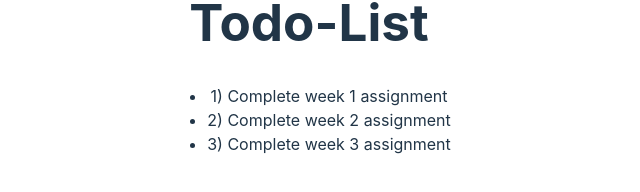
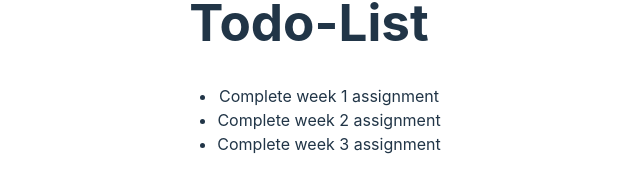
Before and after one commit to omk963/react-todo, a React (Vite) app: page / in a window 1280 px wide. Shown: the part 334-526 px from the top of the page, without its empty margins (331-971 px from the left). Built offline with nearby package versions, Linux system fonts and the light colour scheme.

Commit message:
fixed key error

```diff
--- a/src/App.jsx
+++ b/src/App.jsx
@@ -1,6 +1,3 @@
-import { useState } from 'react'
-import reactLogo from './assets/react.svg'
-import viteLogo from '/vite.svg'
 import './App.css'
 
 const todoList = [
@@ -19,15 +16,13 @@ const todoList = [
 ];
 
 function App() {
-  const [count, setCount] = useState(0)
-
   return (
     <>
       <h1>Todo-List</h1>
       <ul>
         {todoList.map((todo) => {
           return (
-            <li>{`${todo.id}) ${todo.title}`}</li>
+            <li key={todo.id}>{`${todo.title}`}</li>
           );
         })}
       </ul>
@@ -35,4 +30,4 @@ function App() {
   )
 }
 
-export default App
+export default App;
```
